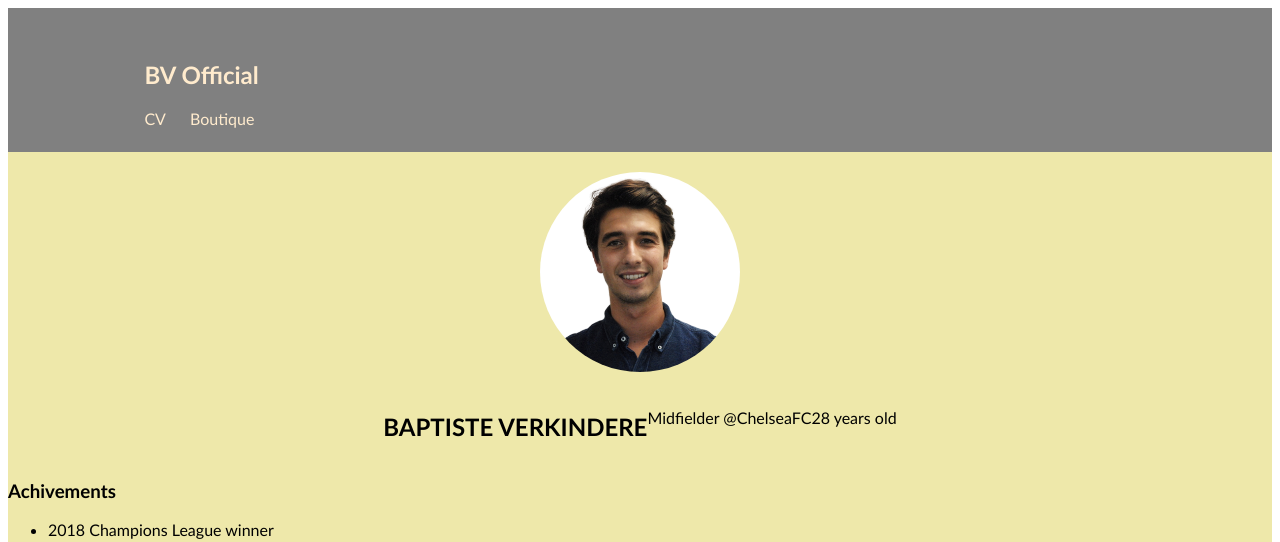
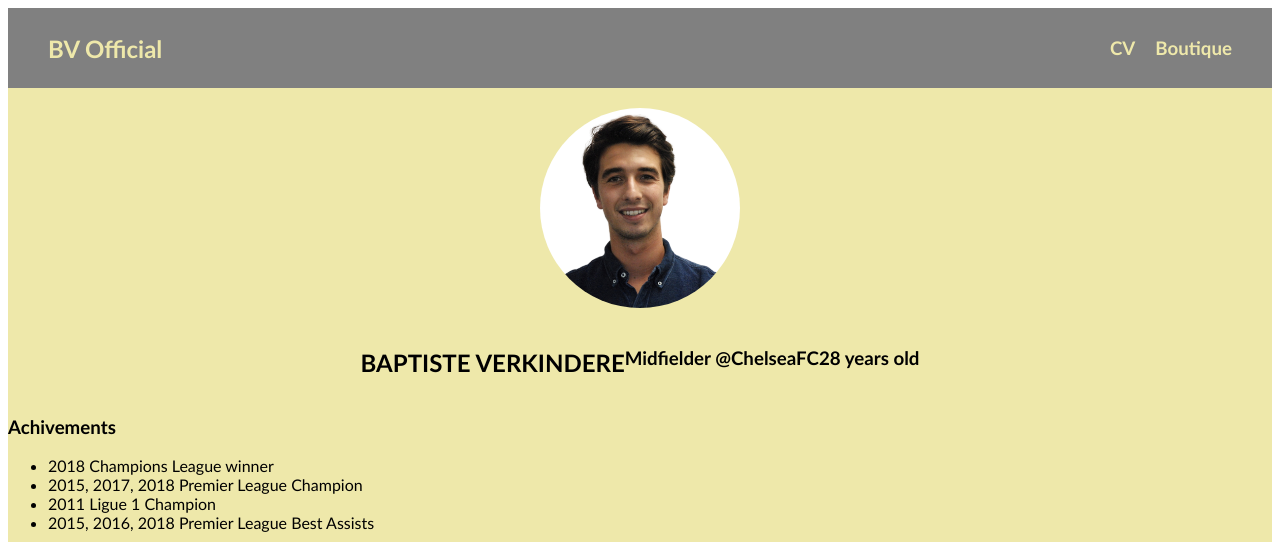
Before and after one commit to baptverkin/my-first-website, a website: page src/homePage.html in a window 1280 px wide. Shown: the top 542 px of the page. Drawn offline with Linux system fonts and the light colour scheme.

Commit message:
V2 my portfolio website

```diff
--- a/public/css/boutique-style.css
+++ b/public/css/boutique-style.css
@@ -0,0 +1,51 @@
+.image-cropper {
+  width: 200px;
+  height: 150px;
+  padding: 20px;
+  overflow: hidden;
+  border: 100%;
+}
+
+.header{
+  display: flex;
+  justify-content: space-between;
+  flex-wrap: nowrap;
+
+
+  background: grey;
+  color: palegoldenrod;
+  text-align: justify;
+  height: 5em;
+  padding-left: 30px;
+  padding-right: 30px;
+  align-items: center;
+  font-family: "Gill Sans", sans-serif;
+}
+
+.header_right{
+  display: flex;
+  align-items: center;
+}
+
+
+a, a:hover, a:focus, a:active {
+  text-decoration: none;
+  color: inherit;
+  padding-top: 20px;
+  padding-left: 10px;
+  padding-right: 10px;
+  padding-bottom: 20px;
+}
+.first_product{
+  display: flex;
+  justify-content: flex start;
+}
+.second_product{
+  display: flex;
+  justify-content: flex start;
+}
+
+/* .description_first_product{
+  display: flex;
+  align-items: center;
+} */
--- a/public/css/cv-style.css
+++ b/public/css/cv-style.css
@@ -1,29 +1,22 @@
-header{
+.header{
+  display: flex;
+  justify-content: space-between;
+  flex-wrap: nowrap;
+
+
   background: grey;
-  color: blanchedalmond;
+  color: palegoldenrod;
   text-align: justify;
-  height: 8em;
-  padding: 2em 10%;
-}
-header h1,
-header nav {
-    display: inline-block;
+  height: 5em;
+  padding-left: 30px;
+  padding-right: 30px;
+  align-items: center;
+  font-family: "Gill Sans", sans-serif;
 }
 
-header::after {
-  content: '';
-  display: inline-block;
-  width: 100%;
-}
-header h1 {
-  height: 100%;
-}
-
-header h1::before {
-  content: '';
-  display: inline-block;
-  vertical-align: middle;
-  height: 100%;
+.header_right{
+  display: flex;
+  align-items: center;
 }
 
 a, a:hover, a:focus, a:active {
--- a/public/css/homepage-style.css
+++ b/public/css/homepage-style.css
@@ -1,30 +1,22 @@
-header{
+.header{
+  display: flex;
+  justify-content: space-between;
+  flex-wrap: nowrap;
+
+
   background: grey;
-  color: blanchedalmond;
+  color: palegoldenrod;
   text-align: justify;
   height: 5em;
-  padding: 2em 10%;
+  padding-left: 30px;
+  padding-right: 30px;
+  align-items: center;
   font-family: "Gill Sans", sans-serif;
 }
-header h1,
-header nav {
-    display: inline-block;
-}
 
-header::after {
-  content: '';
-  display: inline-block;
-  width: 100%;
-}
-header h1 {
-  height: 100%;
-}
-
-header h1::before {
-  content: '';
-  display: inline-block;
-  vertical-align: middle;
-  height: 100%;
+.header_right{
+  display: flex;
+  align-items: center;
 }
 
 a, a:hover, a:focus, a:active {
--- a/src/homePage.html
+++ b/src/homePage.html
@@ -4,23 +4,23 @@
   <link rel="stylesheet" href="/css/homepage-style.css" />
 </head>
 <body>
-  <header>
-      <h2>
-        <a href="/">BV Official</a>
-      </h2>
-      <nav>
-        <a href=myResume>CV</a>
-        <a href=boutique>Boutique</a>
-      </nav>
-    </header>
+  <div class="header">
+    <div class="header_left">
+      <h2><a href="/">BV Official</a></h2>
+    </div>
+    <div class="header_right">
+      <div><h3><a href=myResume>CV</a></h3></div>
+      <div><h3><a href=boutique>Boutique</a></h3></div>
+    </div>
+  </div>
     <div class="body_of_website">
       <div class="profil_pic">
         <img src="/images/photo_resume_BaptisteV.png" alt = "Photo resume" class="image-cropper">
       </div>
       <div class="personnal_information">
-        <h2>BAPTISTE VERKINDERE<br></h2>
-        <p>Midfielder @ChelseaFC</h3>
-        <p>28 years old</h3>
+        <div><h2>BAPTISTE VERKINDERE</h2></div>
+        <div><h3>Midfielder @ChelseaFC</h3></div>
+        <div><h3>28 years old</h3></div>
       </div>
       <div class="achievments">
         <h3>Achivements</h3>
```
Also changed, not shown: src/boutique.html (+35 -7 lines), src/myResume.html (+10 -9 lines), public/images/chaussures_eden_hazard.jpeg (added), public/images/maillot_chelsea.jpeg (added).
